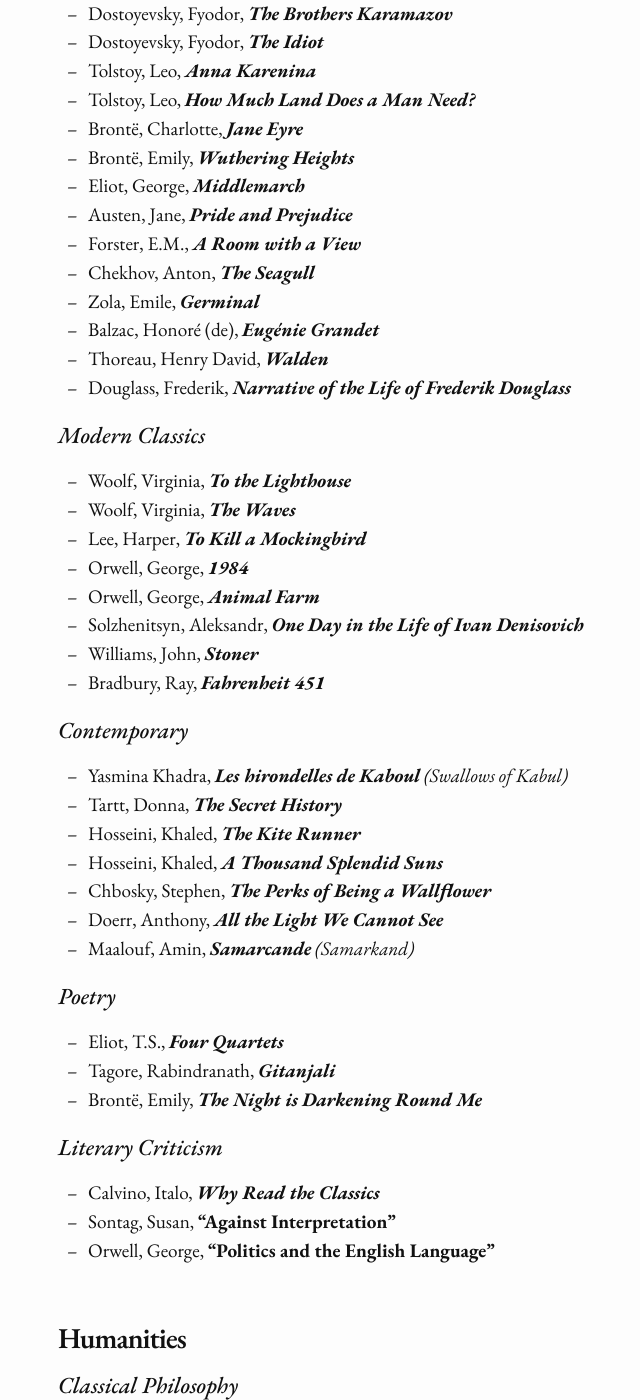
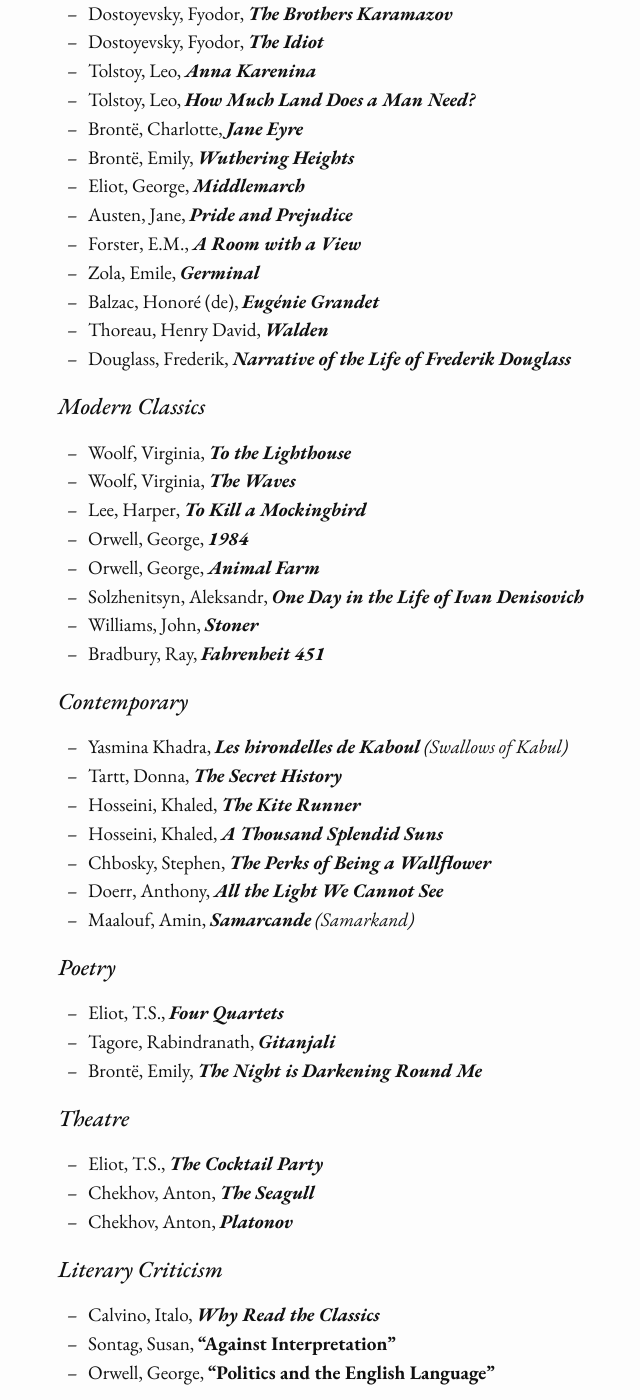
Before and after one commit to paulmelki/paulmelki.github.io, a Jekyll site: the page built from reads.md, in a window 1280 px wide and 1400 px high, scrolled down 533 px. Shown: the whole window, without its empty margins (137-777 px from the left). Built offline with Jekyll 4.4.1, drawn with Linux system fonts in a browser that asks for light colours; nearby versions of some CDN libraries; some web fonts are replaced.

Commit message:
updated reads

```diff
--- a/reads.md
+++ b/reads.md
@@ -52,6 +51,11 @@ If you read any of these works and wish to discuss them, feel free to contact me
 - Eliot, T.S., ***Four Quartets***
 - Tagore, Rabindranath, ***Gitanjali***
 - Brontë, Emily, ***The Night is Darkening Round Me***
+
+## *Theatre*
+- Eliot, T.S., ***The Cocktail Party***
+- Chekhov, Anton, ***The Seagull***
+- Chekhov, Anton, ***Platonov***
 
 ## *Literary Criticism*
 - Calvino, Italo, ***Why Read the Classics***
```
Also changed, not shown: other parts of reads.md (+0 -1 lines), for-students.md (deleted, +0 -35 lines).
